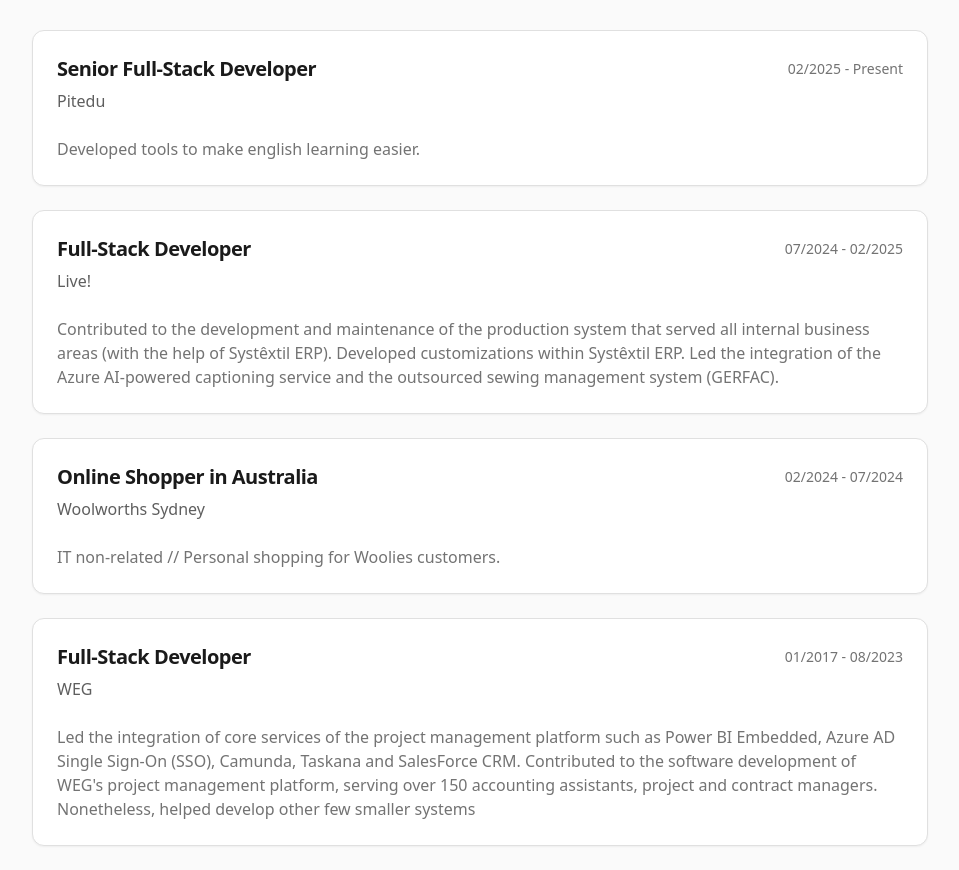
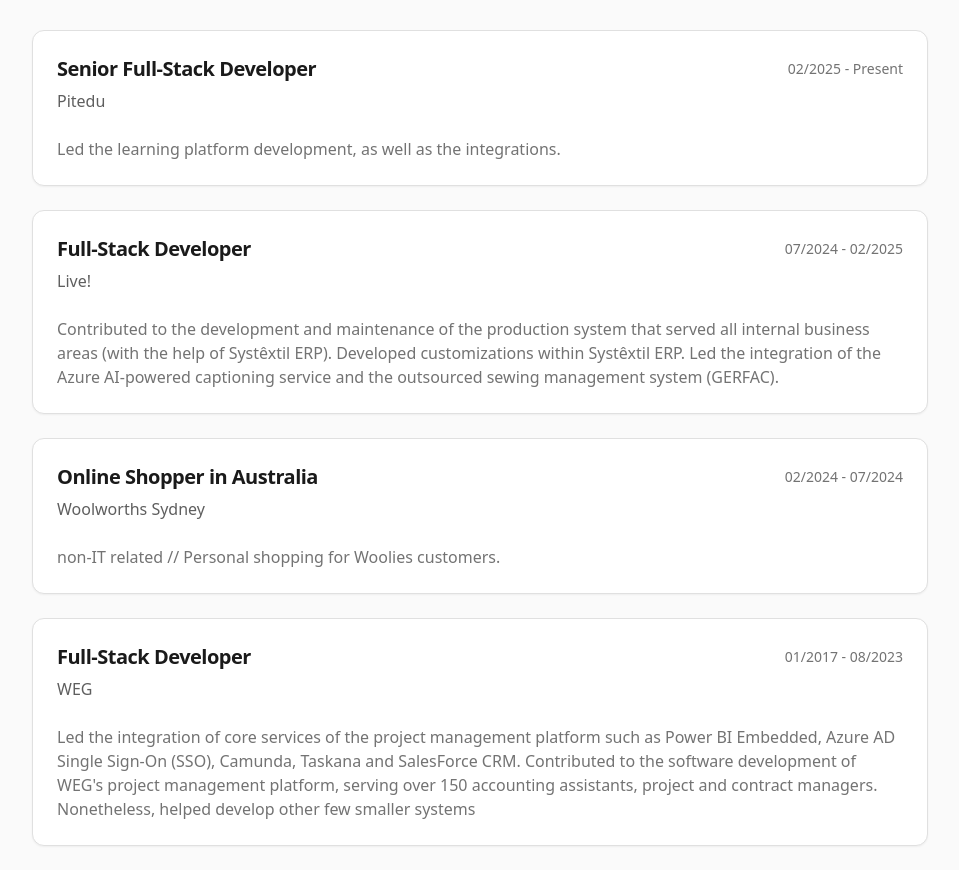
Before and after one commit to AltieriR/portfolio, a React (Vite) app: page / in a window 1280 px wide. Shown: the part 2420-3290 px from the top of the page, without its empty margins (160-1119 px from the left). Built offline with nearby package versions, Linux system fonts and the light colour scheme; the HTML template or start-up script is replaced by a standard one.

Commit message:
Improve professional experiences descriptions

```diff
--- a/src/components/Experience.tsx
+++ b/src/components/Experience.tsx
@@ -5,7 +5,7 @@
     title: "Senior Full-Stack Developer",
     company: "Pitedu",
     period: "02/2025 - Present",
-    description: "Developed tools to make english learning easier."
+    description: "Led the learning platform development, as well as the integrations."
   },
   {
     title: "Full-Stack Developer",
@@ -19,7 +19,7 @@
     title: "Online Shopper in Australia",
     company: "Woolworths Sydney",
     period: "02/2024 - 07/2024",
-    description: "IT non-related // Personal shopping for Woolies customers.",
+    description: "non-IT related // Personal shopping for Woolies customers.",
   },
   {
     title: "Full-Stack Developer",
```
